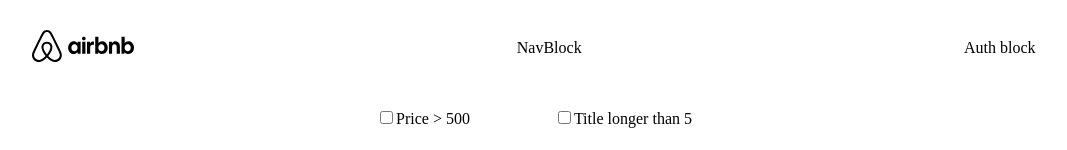
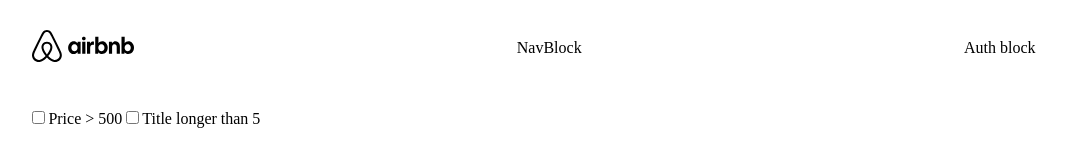
Before and after one commit to NikitaListopad/serve-booking, a React app: page / in a window 1280 px wide. Shown: the top 150 px of the page, without its empty margins (106-1173 px from the left). Built offline with nearby package versions, Linux system fonts and the light colour scheme.

Commit message:
fix input

```diff
--- a/src/components/baseForm.tsx
+++ b/src/components/baseForm.tsx
@@ -18,7 +18,7 @@ const BaseForm: FC<BaseFormProps> = (props: BaseFormProps) => {
     return (
         <div className={styles.formContainer}>
             <form name={name} onSubmit={handleSubmit}>
-                <Input type='search' value={inputValue} handleChange={handleChange} placeholder='Test' className={styles.input}/>
+                <Input type='search' value={inputValue} onChange={handleChange} placeholder='Test' className={styles.input}/>
                 <Button title='Submit' isDisabled={false} className={styles.btn}/>
             </form>
         </div>
--- a/src/components/elements/input.tsx
+++ b/src/components/elements/input.tsx
@@ -1,25 +1,19 @@
-import React, {FC} from "react";
+import React, {FC, HTMLAttributes} from "react";
 
-interface InputProps {
+interface InputProps extends HTMLAttributes<HTMLInputElement>{
+    label?: string;
     type: string;
     value?: string;
-    handleChange?: (event: React.ChangeEvent<HTMLInputElement>) => void;
-    placeholder?: string;
-    className?: string;
-    label?: string;
 }
 
-const Input: FC<InputProps> = (props: InputProps) => {
+const Input: FC<InputProps> = (props) => {
 
-    const {type, handleChange, value, placeholder, className, label} = props;
+    const {label} = props;
 
     return (
         <label>
-            <input type={type || 'text'}
-                   value={value || ''}
-                   onChange={handleChange}
-                   placeholder={placeholder || ''}
-                   className={className}
+            <input
+                {...props}
             />
             {label}
         </label>
--- a/src/components/hotelsFilter.tsx
+++ b/src/components/hotelsFilter.tsx
@@ -12,10 +12,8 @@ const HotelFilter: FC<HotelsFilterProps> = (props: HotelsFilterProps) => {
 
     return (
         <div style={{margin: '20px auto'}}>
-            <form style={{display: 'flex', justifyContent: 'space-around', width: '400px', margin: '0 auto'}}>
-                <Input type='checkbox' handleChange={onPriceSelect} label='Price > 500' />
-                <Input type='checkbox' handleChange={onTitleSelect} label='Title longer than 5'/>
-            </form>
+                <Input type='checkbox' onChange={onPriceSelect} label='Price > 500' />
+                <Input type='checkbox' onChange={onTitleSelect} label='Title longer than 5'/>
         </div>
     )
 }
```
Also changed, not shown: src/App.tsx (+0 -20 lines).
